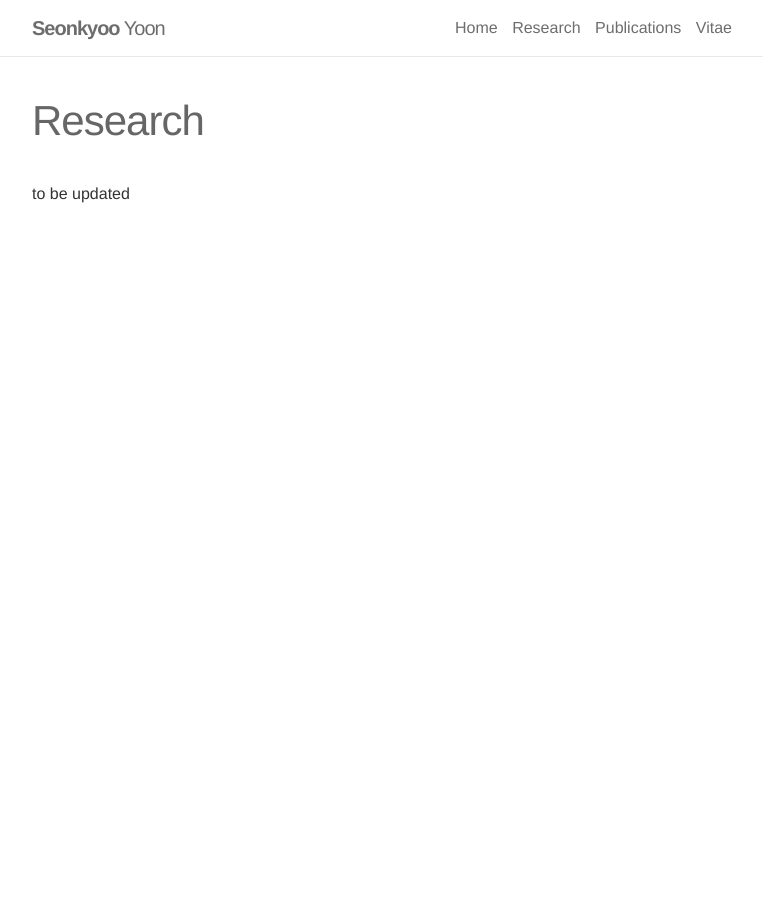
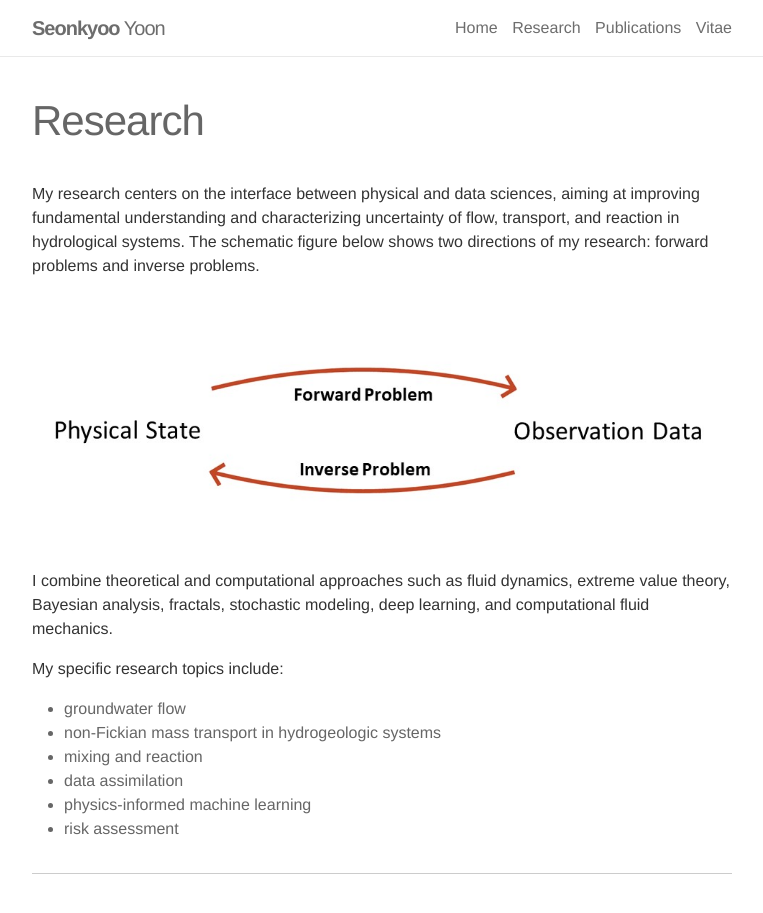
Before and after one commit to seonkyoo/home, a Jekyll site: the page built from _pages/2_research.md, in a window 1280 px wide and 1006 px high. Shown: the top 913 px of the window, without its empty margins (258-1021 px from the left). Built offline with Jekyll 4.4.1, drawn with Linux system fonts in a browser that asks for light colours; nearby versions of some CDN libraries.

Commit message:
research update

```diff
--- a/_pages/2_research.md
+++ b/_pages/2_research.md
@@ -5,8 +5,26 @@ permalink: /research/
 description:
 ---
 
-to be updated
-<!-- My research centers on the interface between physical and data sciences, aiming at improving fundamental understanding and characterizing uncertainty of flow, transport, and reaction in hydrological systems. I combine theoretical and computaional approaches such as fluid dynamics, extreme value theory, Bayesian anlysis, fractals, stochastic modeling, deep learning, and computational fluid mechanics.  -->
+My research centers on the interface between physical and data sciences, aiming at improving fundamental understanding and characterizing uncertainty of flow, transport, and reaction in hydrological systems. The schematic figure below shows two directions of my research: forward problems and inverse problems.
+<div class="img_row">
+    <img class="col three" src="{{ site.baseurl }}/assets/img/forward_inverse.jpg">
+</div>
+
+I combine theoretical and computational approaches such as fluid dynamics, extreme value theory, Bayesian analysis, fractals, stochastic modeling, deep learning, and computational fluid mechanics.
+
+
+My specific research topics include:
+<ul>
+    <li>groundwater flow</li>
+    <li>non-Fickian mass transport in hydrogeologic systems</li>
+    <li>mixing and reaction</li>
+    <li>data assimilation</li>
+    <li>physics-informed machine learning</li>
+    <li>risk assessment</li>
+</ul>
+
+
+<hr>
 
 <!-- I currently study anomalous transport and mixing-induced reaction in rough fractures.  -->
 
```
Also changed, not shown: assets/img/forward_inverse.jpg (added).
